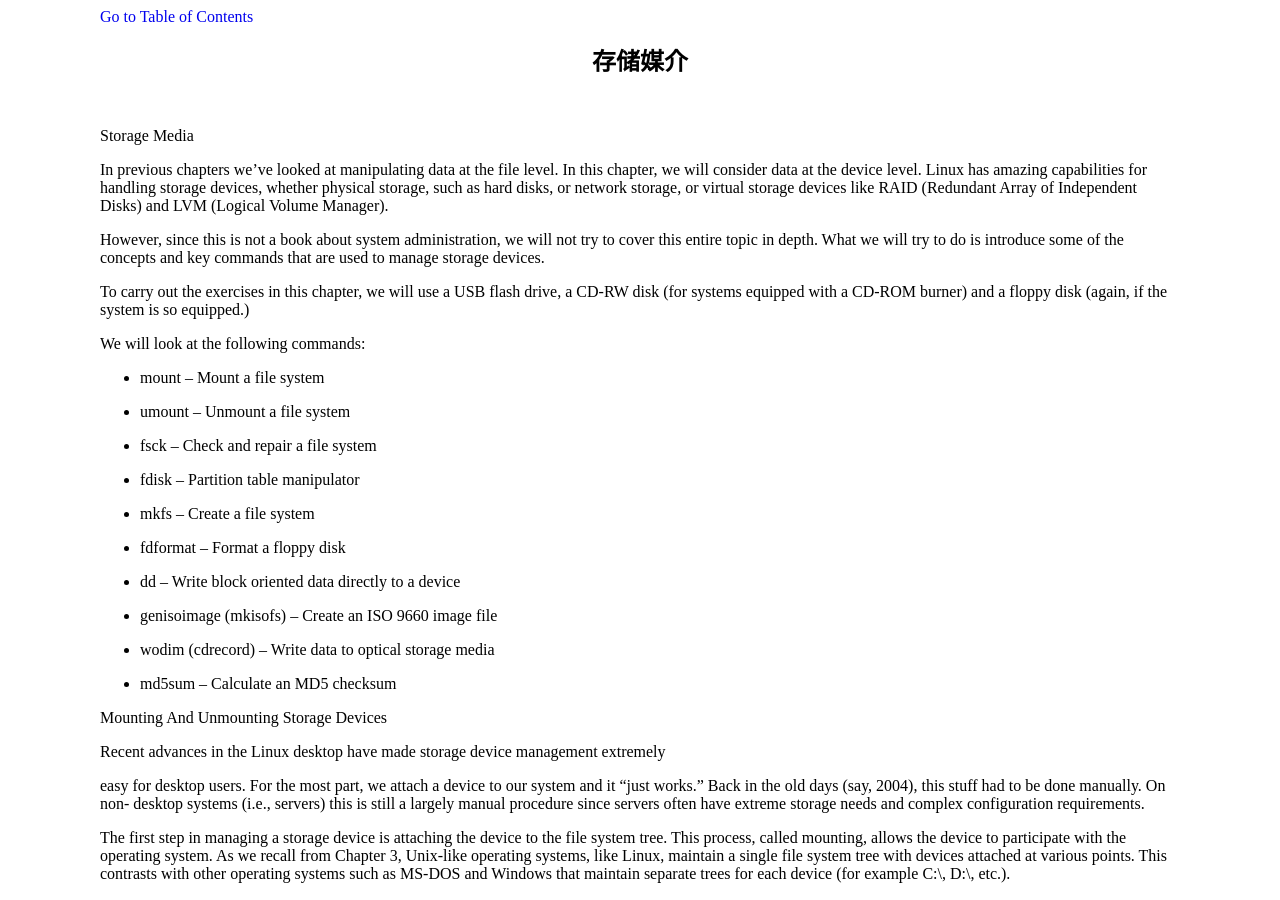
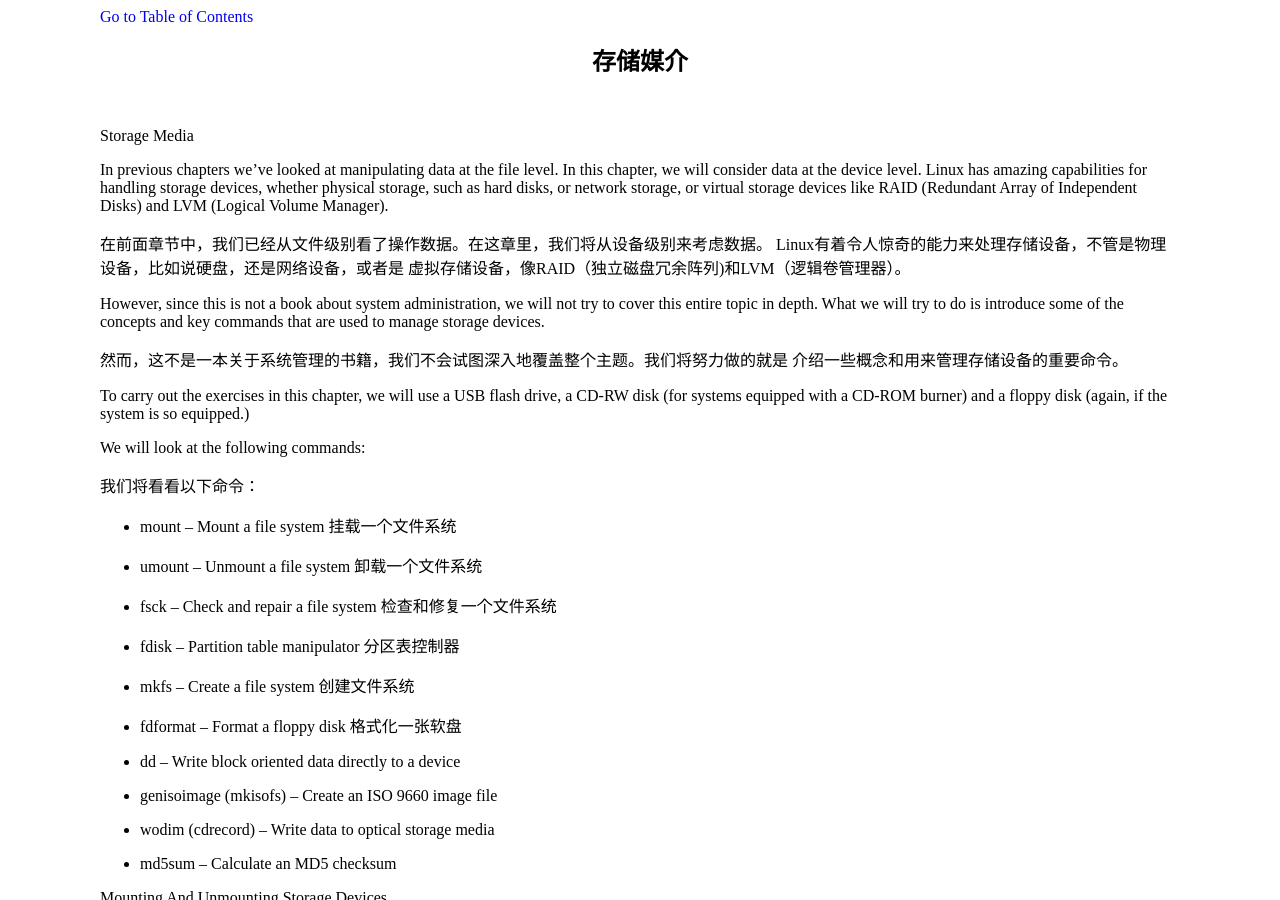
Before and after one commit to billie66/TLCL, a Jekyll site: the page built from book/storage.md, in a window 1280 px wide and 900 px high. Built offline with Jekyll 4.4.1, drawn with Linux system fonts in a browser that asks for light colours; Markdown is read by kramdown in place of the engine named in the settings.

Commit message:
in the process

```diff
--- a/book/storage.md
+++ b/book/storage.md
@@ -10,9 +10,16 @@ storage devices, whether physical storage, such as hard disks, or network storag
 virtual storage devices like RAID (Redundant Array of Independent Disks) and LVM
 (Logical Volume Manager).
 
+在前面章节中，我们已经从文件级别看了操作数据。在这章里，我们将从设备级别来考虑数据。
+Linux有着令人惊奇的能力来处理存储设备，不管是物理设备，比如说硬盘，还是网络设备，或者是
+虚拟存储设备，像RAID（独立磁盘冗余阵列)和LVM（逻辑卷管理器）。
+
 However, since this is not a book about system administration, we will not try to cover
 this entire topic in depth. What we will try to do is introduce some of the concepts and
 key commands that are used to manage storage devices.
+
+然而，这不是一本关于系统管理的书籍，我们不会试图深入地覆盖整个主题。我们将努力做的就是
+介绍一些概念和用来管理存储设备的重要命令。
 
 To carry out the exercises in this chapter, we will use a USB flash drive, a CD-RW disk
 (for systems equipped with a CD-ROM burner) and a floppy disk (again, if the system is
@@ -20,17 +27,19 @@ so equipped.)
 
 We will look at the following commands:
 
-* mount – Mount a file system
+我们将看看以下命令：
 
-* umount – Unmount a file system
+* mount – Mount a file system   挂载一个文件系统
 
-* fsck – Check and repair a file system
+* umount – Unmount a file system  卸载一个文件系统
 
-* fdisk – Partition table manipulator
+* fsck – Check and repair a file system  检查和修复一个文件系统
 
-* mkfs – Create a file system
+* fdisk – Partition table manipulator  分区表控制器
 
-* fdformat – Format a floppy disk
+* mkfs – Create a file system  创建文件系统
+
+* fdformat – Format a floppy disk  格式化一张软盘
 
 * dd – Write block oriented data directly to a device
 
@@ -60,8 +69,8 @@ There is a file named /etc/fstab that lists the devices (typically hard disk par
 that are to be mounted at boot time. Here is an example /etc/fstab file from a
 Fedora 7 system:
 
-<div class="code"><pre>
-<tt>LABEL=/12           /               ext3        defaults        1   1
+<div class="code"><pre><tt>
+LABEL=/12               /               ext3        defaults        1   1
 LABEL=/home             /home           ext3        defaults        1   2
 LABEL=/boot             /boot           ext3        defaults        1   2
 tmpfs                   /dev/shm        tmpfs       defaults        0   0
@@ -74,8 +83,8 @@ LABEL=SWAP-sda3         /swap           swap        defaults        0   0
 Most of the file systems listed in this example file are virtual and are not applicable to our
 discussion. For our purposes, the interesting ones are the first three:
 
-<div class="code"><pre>
-<tt>LABEL=/12           /               ext3        defaults        1   1
+<div class="code"><pre><tt>
+LABEL=/12               /               ext3        defaults        1   1
 LABEL=/home             /home           ext3        defaults        1   2
 LABEL=/boot             /boot           ext3        defaults        1   2</tt>
 </pre></div>
@@ -91,7 +100,7 @@ These are the hard disk partitions. Each line of the file consists of six fields
 <th class="title">Description</th>
 </tr>
 <tr>
-<td valign="top" width="10%">1</td>
+<td valign="top" width="8%">1</td>
 <td valign="top">Device</td>
 <td valign="top">Traditionally, this field contains the actual name of a
 device file associated with the physical device, such as
@@ -108,14 +117,14 @@ device, it can still be correctly identified.
 </td>
 </tr>
 <tr>
-<td valign="top" width="10%">2</td>
+<td valign="top">2</td>
 <td valign="top">Mount Point</td>
 <td valign="top">The directory where the device is attached to the file
 system tree.
 </td>
 </tr>
 <tr>
-<td valign="top" width="10%">3</td>
+<td valign="top">3</td>
 <td valign="top">File System Type</td>
 <td valign="top">Linux allows many file system types to be mounted.
 Most native Linux file systems are ext3, but many
@@ -124,7 +133,7 @@ others are supported, such as FAT16 (msdos), FAT32
 </td>
 </tr>
 <tr>
-<td valign="top" width="10%">4</td>
+<td valign="top">4</td>
 <td valign="top">Options</td>
 <td valign="top">File systems can be mounted with various options. It
 is possible, for example, to mount file systems as
@@ -133,13 +142,13 @@ executed from them (a useful security feature for removable media.)
 </td>
 </tr>
 <tr>
-<td valign="top" width="10%">5</td>
+<td valign="top">5</td>
 <td valign="top">Frequency</td>
 <td valign="top">A single number that specifies if and when a file
 system is to be backed up with the dump command.</td>
 </tr>
 <tr>
-<td valign="top" width="10%">6</td>
+<td valign="top">6</td>
 <td valign="top">Order</td>
 <td valign="top">A single number that specifies in what order file
 systems should be checked with the fsck command.</td>
```
